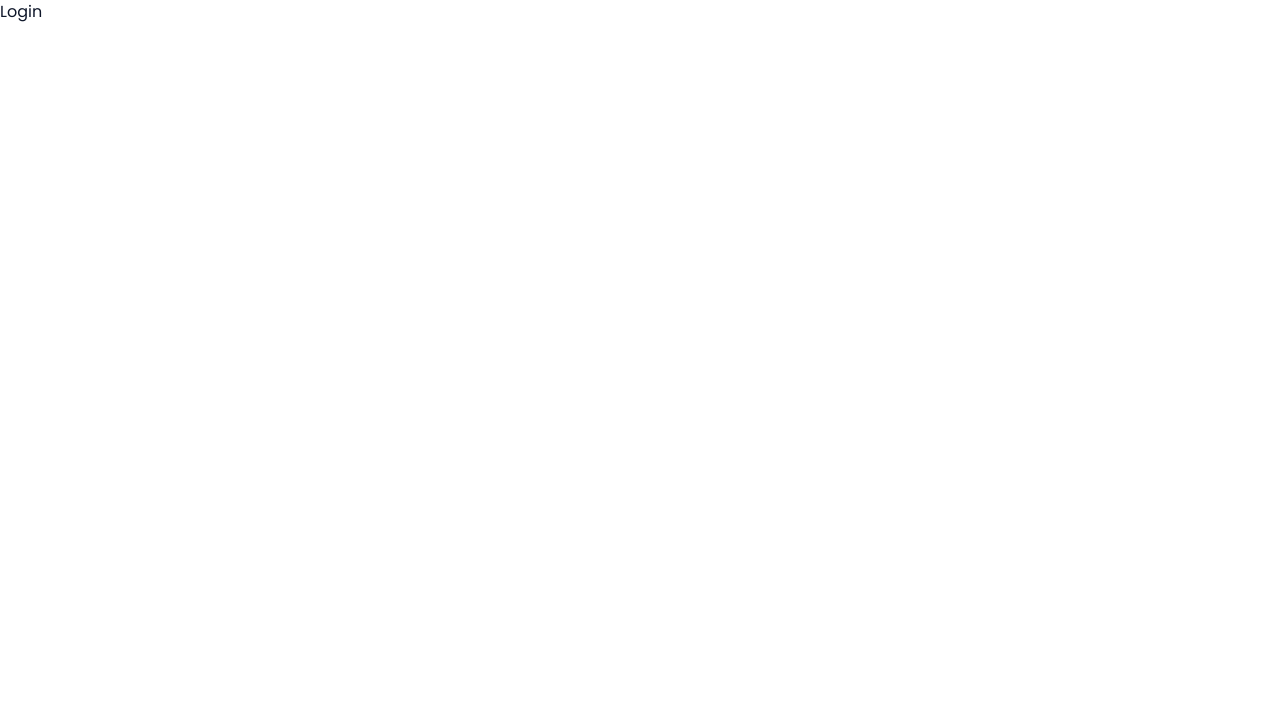
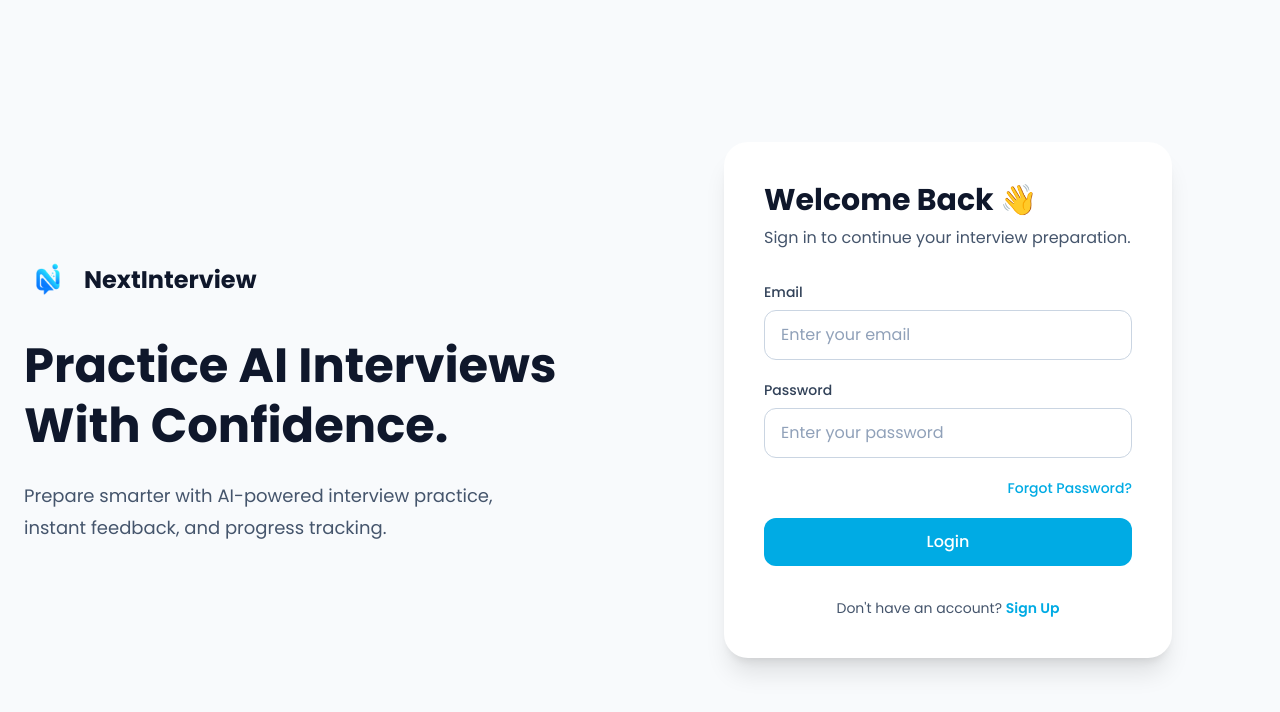
Before and after one commit to Anirudhjain04/next-interview, a React (Vite) app: page /login in a window 1280 px wide. Shown: the top 712 px of the page. Built offline with nearby package versions, Linux system fonts and the light colour scheme.

Commit message:
Build Login page UI

```diff
--- /dev/null
+++ b/src/components/ui/Input.jsx
@@ -0,0 +1,51 @@
+import React from "react";
+import clsx from "clsx";
+
+const Input = ({
+  id,
+  label,
+  type = "text",
+  placeholder,
+  value,
+  onChange,
+  error,
+  className,
+  required = false,
+  disabled = false,
+  ...props
+}) => {
+  return (
+    <div className="w-full">
+      {label && (
+        <label
+          htmlFor={id}
+          className="mb-2 block text-sm font-medium text-slate-700"
+        >
+          {label}
+          {required && <span className="text-red-500">*</span>}
+        </label>
+      )}
+
+      <input
+        id={id}
+        type={type}
+        placeholder={placeholder}
+        value={value}
+        onChange={onChange}
+        disabled={disabled}
+        className={clsx(
+          "w-full rounded-xl border border-slate-300 bg-white px-4 py-3 text-slate-900 outline-none transition-all duration-200",
+          "placeholder:text-slate-400",
+          "focus:border-[#00ABE4] focus:ring-2 focus:ring-[#00ABE4]/20",
+          "disabled:cursor-not-allowed disabled:bg-slate-100",
+          error && "border-red-500 focus:border-red-500 focus:ring-red-500/20",
+          className,
+        )}
+        {...props}
+      />
+      {error && <p className="mt-2 text-sm text-red-500">{error}</p>}
+    </div>
+  );
+};
+
+export default Input;
--- a/src/main.jsx
+++ b/src/main.jsx
@@ -1,13 +1,20 @@
-import { StrictMode } from 'react'
-import { createRoot } from 'react-dom/client'
-import './index.css'
-import App from './App.jsx'
-import { BrowserRouter } from 'react-router-dom'
+import { StrictMode } from "react";
+import { createRoot } from "react-dom/client";
+import "./index.css";
+import App from "./App.jsx";
+import { BrowserRouter } from "react-router-dom";
+import { Toaster } from "react-hot-toast";
 
-createRoot(document.getElementById('root')).render(
+createRoot(document.getElementById("root")).render(
   <StrictMode>
-   <BrowserRouter>
-    <App />
-   </BrowserRouter>
+    <BrowserRouter>
+      <App />
+      <Toaster
+        position="top-right"
+        toastOptions={{
+          duration: 4000,
+        }}
+      />
+    </BrowserRouter>
   </StrictMode>,
-)
+);
--- a/src/pages/Auth/Login.jsx
+++ b/src/pages/Auth/Login.jsx
@@ -1,9 +1,97 @@
-import React from 'react'
+// import React from 'react'
+import Input from "../../components/ui/Input";
+import Button from "../../components/ui/Button";
+import logo from "../../assets/images/logo.png";
+import { Link } from "react-router-dom";
+import toast from "react-hot-toast";
 
 const Login = () => {
+
+  const handleForgotPassword = (e) => {
+  e.preventDefault();
+
+  toast.success(
+    "Forgot Password will be available in a future update."
+  );
+};
   return (
-    <div>Login</div>
-  )
-}
+    <>
+      <section className="min-h-screen bg-[#F8FAFC]">
+        <div className="mx-auto flex min-h-screen max-w-7xl items-center px-6 py-10">
+          <div className="hidden w-1/2 flex-col justify-center pr-12 lg:flex">
+            <div className="flex items-center gap-3">
+              <img src={logo} alt="NextInterview_Logo" className="h-12 w-12" />
 
-export default Login
+              <span className="text-2xl font-bold text-slate-900">
+                NextInterview
+              </span>
+            </div>
+
+            <h1 className="mt-8 text-5xl font-bold leading-tight text-slate-900">
+              Practice AI Interviews
+              <br />
+              With Confidence.
+            </h1>
+            <p className="mt-6 max-w-lg text-lg leading-8 text-slate-600">
+              Prepare smarter with AI-powered interview practice, instant
+              feedback, and progress tracking.
+            </p>
+          </div>
+
+          <div className="flex w-full justify-center lg:w-1/2">
+            <div className="w-full max-w-md rounded-3xl bg-white p-10 shadow-xl">
+              <h2 className="text-3xl font-bold text-slate-900">
+                Welcome Back 👋
+              </h2>
+              <p className="mt-2 text-slate-600">
+                Sign in to continue your interview preparation.
+              </p>
+
+              <form className="mt-8 space-y-5">
+                <Input
+                  id="email"
+                  label="Email"
+                  type="email"
+                  placeholder="Enter your email"
+                />
+
+                <Input
+                  id="password"
+                  label="Password"
+                  type="password"
+                  placeholder="Enter your password"
+                />
+
+                <div className="flex justify-end">
+                  <button
+                    type="button"
+                    onClick={handleForgotPassword}
+                    className="text-sm font-medium text-[#00ABE4] transition hover:underline"
+                  >
+                    Forgot Password?
+                  </button>
+                </div>
+
+                <Button variant="primary" className="w-full py-3">
+                  Login
+                </Button>
+              </form>
+
+              <p className="mt-8 text-center text-sm text-slate-600">
+                Don't have an account?{" "}
+                <Link
+                  to="/signup"
+                  className="font-semibold text-[#00ABE4] hover:underline"
+                >
+                  Sign Up
+                </Link>
+              </p>
+            </div>
+          </div>
+        </div>
+      </section>
+    </>
+  );
+};
+
+export default Login;
```
